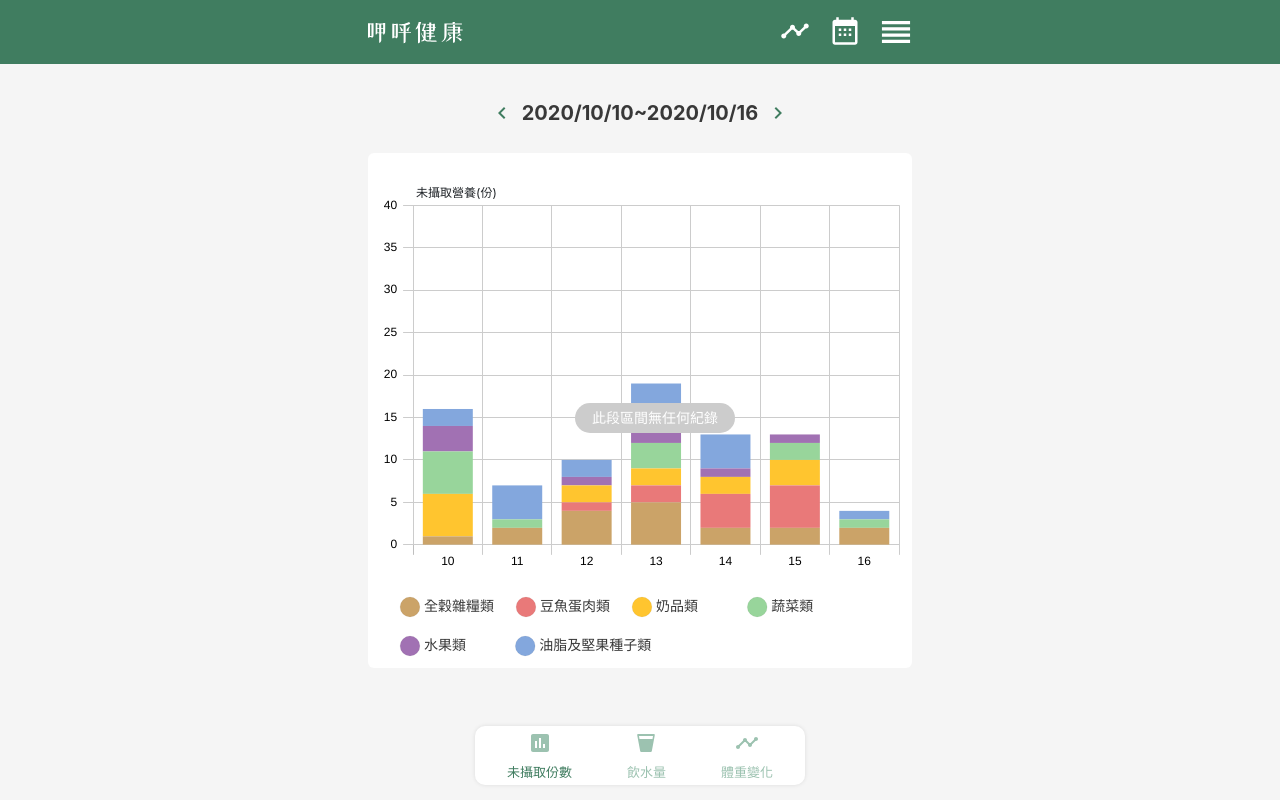
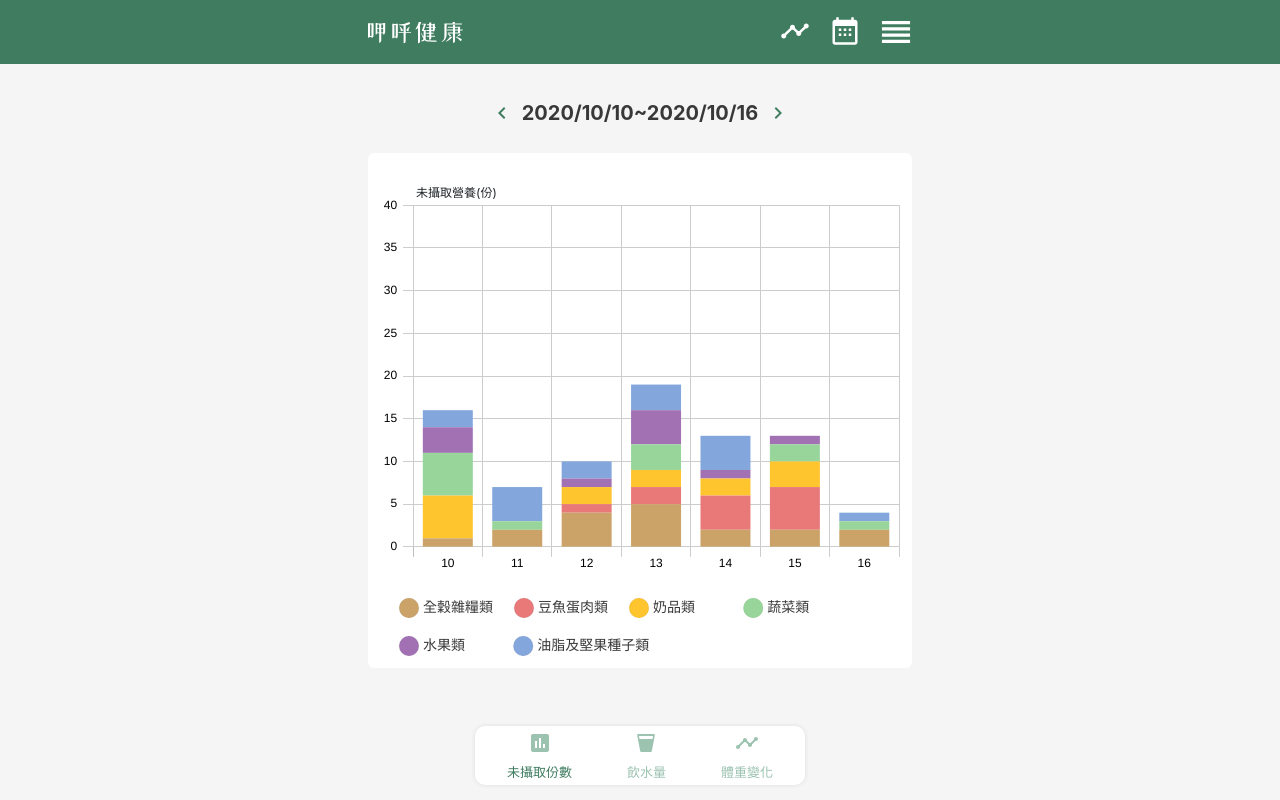
Before and after one commit to yachen168/Healthy-Eating, a Vue app: page /recording/chart/nutrition-intake in a window 1280 px wide. Built offline with nearby package versions, Linux system fonts and the light colour scheme; no server answers; what vue-cropper would draw is missing.

Commit message:
refactor: details

```diff
--- a/src/views/charts/NutritionIntakeChart.vue
+++ b/src/views/charts/NutritionIntakeChart.vue
@@ -15,7 +15,7 @@
       <Chart :height="465" :chart-data="chartdata" :options="options" />
       <span class="y-scalelabel">未攝取營養(份)</span>
     </div>
-    <Message />
+    <Message v-if="false" />
   </div>
 </template>
 
@@ -34,6 +34,7 @@ export default {
     return {
       chartdata: {
         labels: this.$store.getters.labelDatesOfChart,
+        /* ====== 等待後端修改 API 資料====== */
         datasets: [
           {
             type: "bar",
@@ -83,7 +84,7 @@ export default {
             usePointStyle: true,
             boxWidth: 22,
             fontSize: 14,
-            padding: 25,
+            padding: 24,
             fontColor: "#383838"
           }
         },
--- a/src/views/charts/WeightChart.vue
+++ b/src/views/charts/WeightChart.vue
@@ -112,9 +112,9 @@ export default {
   },
   computed: {
     isShowNoDataMessage() {
-      return this.$store.getters.weightsInSearchedPeriod.every(item => {
-        return item === null;
-      });
+      return this.$store.getters.weightsInSearchedPeriod.every(
+        item => item === null
+      );
     }
   }
 };
```
